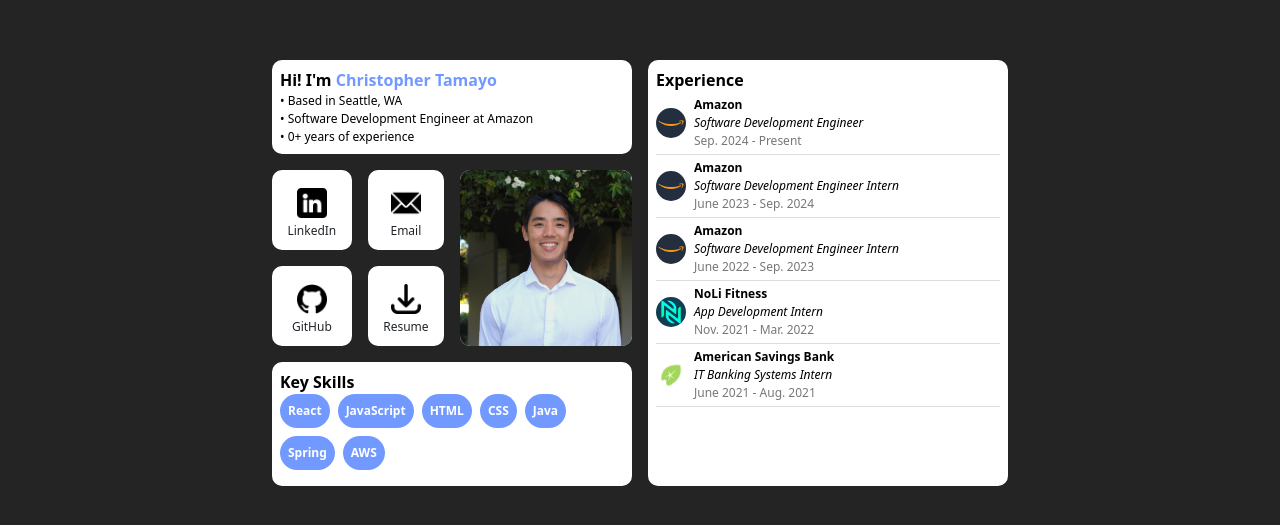
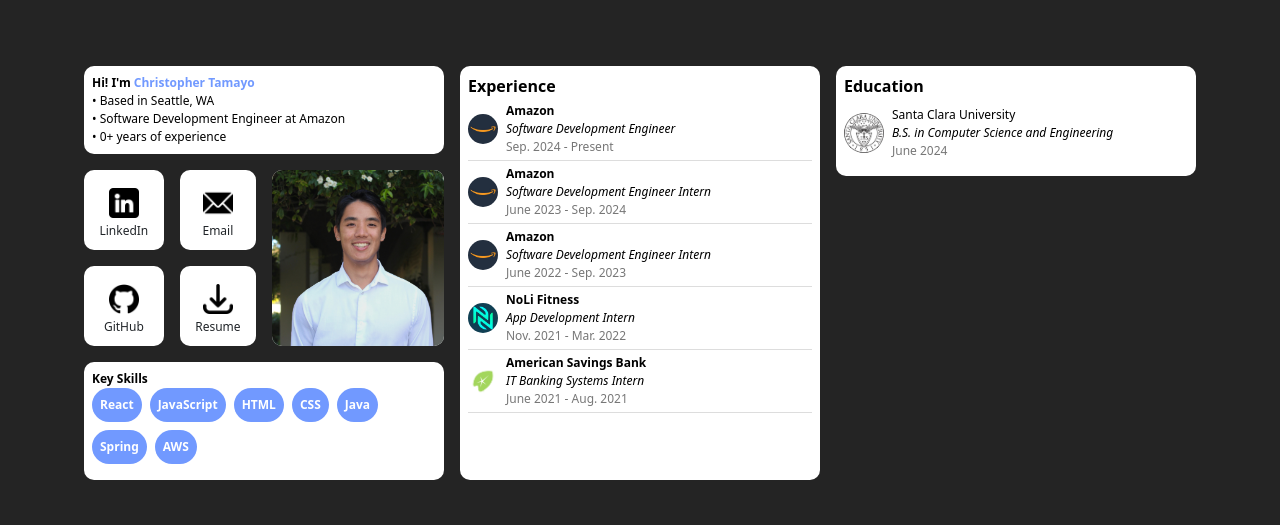
Before and after one commit to Chris-Tamayo/me, a React (Vite) app in the folder client/: page / in a window 1280 px wide. Shown: the part 127-652 px from the top of the page. Built offline with nearby package versions, Linux system fonts and the light colour scheme.

Commit message:
Add education section

```diff
--- a/client/src/App.jsx
+++ b/client/src/App.jsx
@@ -1,5 +1,6 @@
 import './App.css'
 import Contact from './components/Contact/Contact'
+import Education from './components/Education/Education'
 import Experiences from './components/Experience/Experiences'
 import Intro from './components/Intro/Intro'
 import Skills from './components/Skills/Skills'
@@ -16,6 +17,9 @@
         <div className="d-flex flex-column">
           <Experiences />
         </div>
+        <div className="d-flex flex-column">
+          <Education />
+        </div>
       </div>
     </div>
   )
--- /dev/null
+++ b/client/src/components/Education/Education.css
@@ -0,0 +1,14 @@
+.edu-logo {
+  width: 40px;
+  height: 40px;
+  margin-right: var(--padding-small);
+  border-radius: 100%;
+}
+
+.dates {
+  color: var(--tertiary-color);
+}
+
+p {
+  font-size: var(--font-size-small);
+}
--- /dev/null
+++ b/client/src/components/Education/Education.jsx
@@ -0,0 +1,20 @@
+import scu from "../../assets/scu.png";
+import "../Education/Education.css";
+
+const Education = () => {
+  return (
+    <div className="tile">
+      <strong>Education</strong>
+      <div className="d-flex flex-row align-items-center py-2">
+        <img src={scu} className="edu-logo"></img>
+        <div className="d-flex flex-column">
+          <p>Santa Clara University</p>
+          <p><i>B.S. in Computer Science and Engineering</i></p>
+          <p className="dates">June 2024</p>
+        </div>
+      </div>
+    </div>
+  )
+}
+
+export default Education
```
Also changed, not shown: client/src/assets/scu.png (added).
